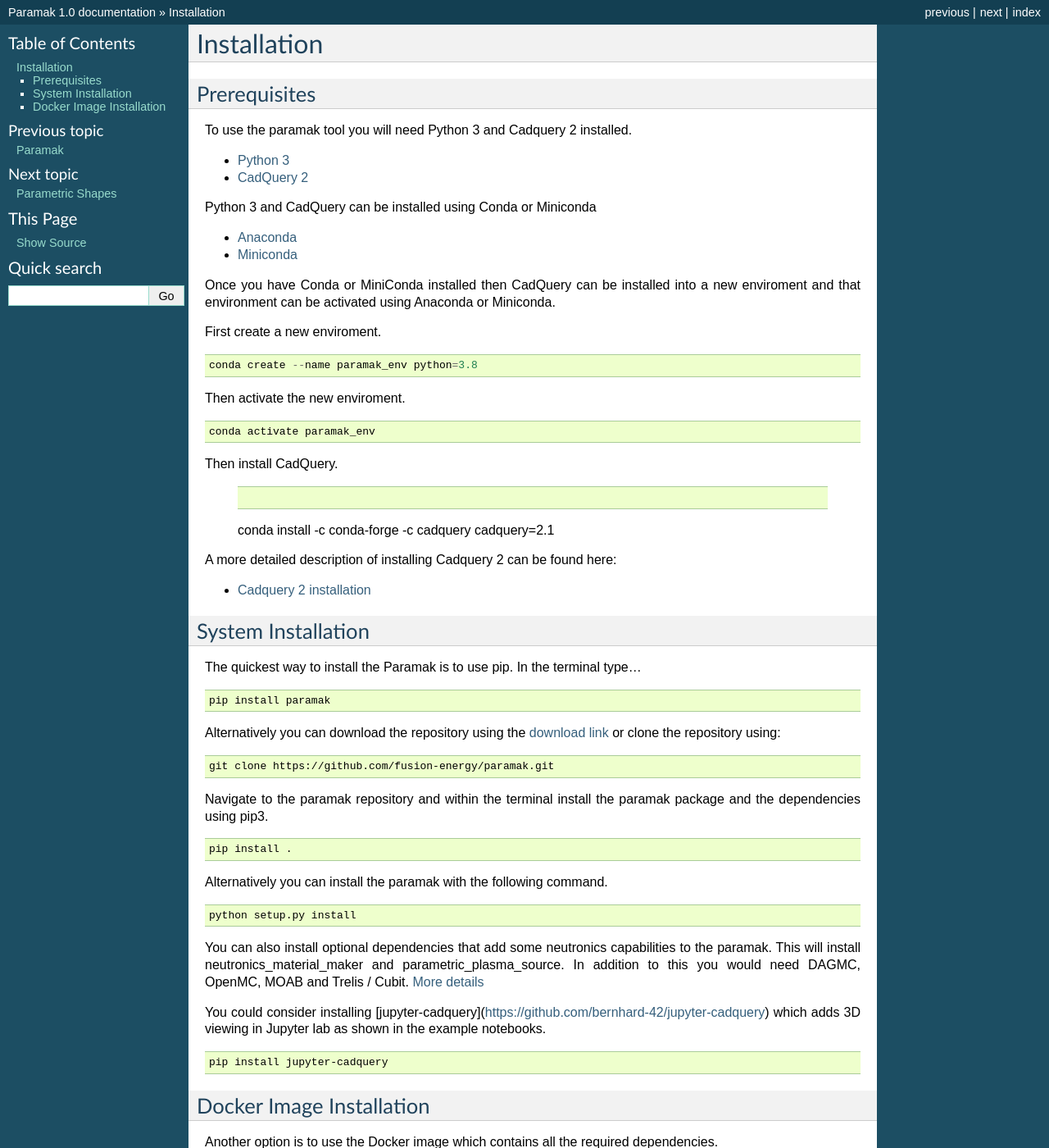
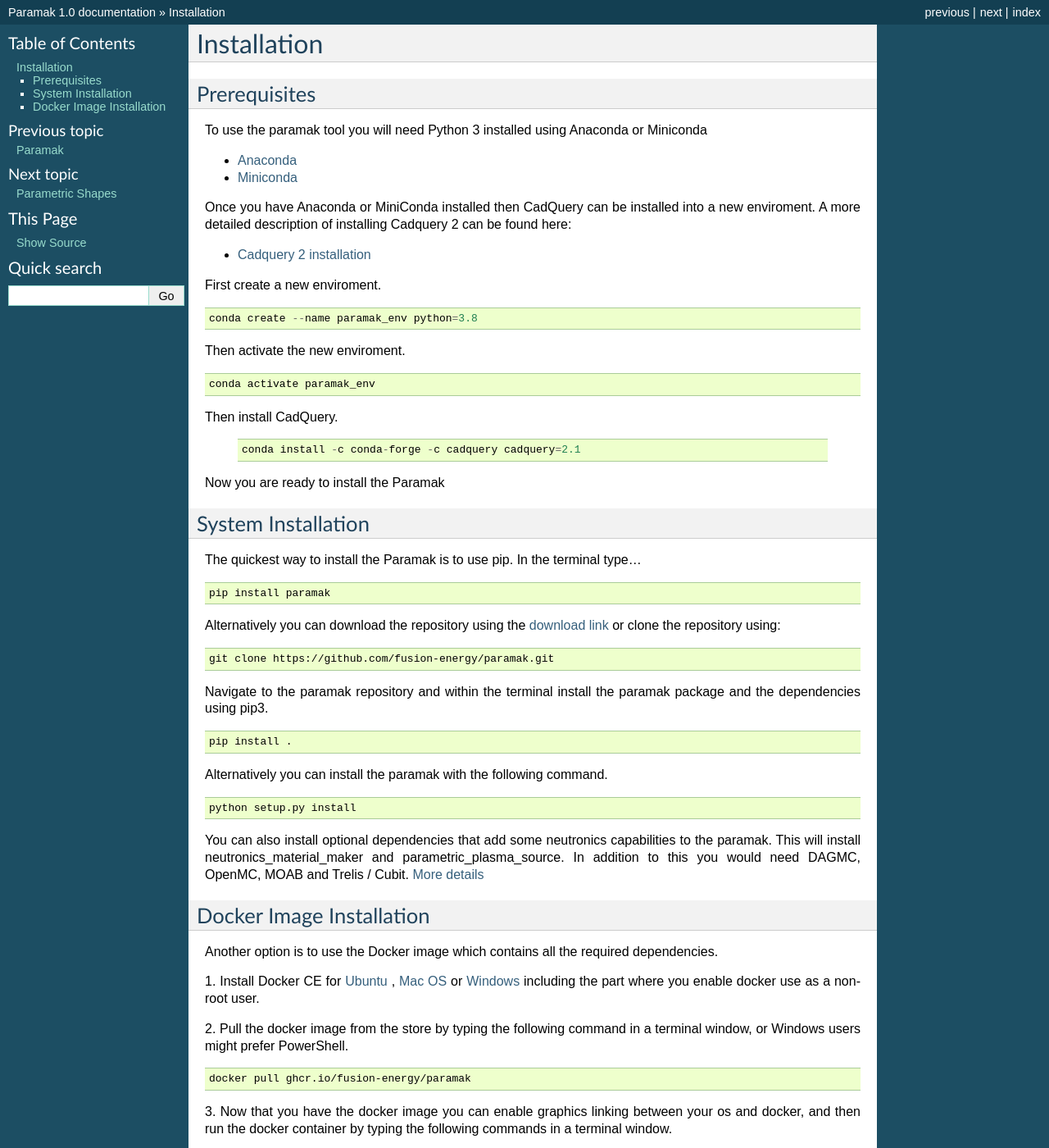
Before and after one commit to fusion-energy/paramak, a Sphinx documentation site: the page built from docs/source/paramak.install.rst, in a window 1280 px wide and 1400 px high. Shown: the whole window at 82% size. Built offline with Sphinx 7.4.7, drawn with Linux system fonts in a browser that asks for light colours.

Commit message:
clearer install instructions

```diff
--- a/docs/source/paramak.install.rst
+++ b/docs/source/paramak.install.rst
@@ -6,19 +6,18 @@
 Prerequisites
 -------------
 
-To use the paramak tool you will need Python 3 and Cadquery 2 installed.
-
-* `Python 3 <https://www.python.org/downloads/>`_
-
-* `CadQuery 2 <https://github.com/CadQuery/cadquery>`_
-
-Python 3 and CadQuery can be installed using Conda or Miniconda
+To use the paramak tool you will need Python 3 installed using Anaconda or
+Miniconda
 
 * `Anaconda <https://www.anaconda.com/>`_
 * `Miniconda <https://docs.conda.io/en/latest/miniconda.html>`_
 
-Once you have Conda or MiniConda installed then CadQuery can be installed
-into a new enviroment and that environment can be activated using Anaconda or Miniconda.
+Once you have Anaconda or MiniConda installed then CadQuery can be installed
+into a new enviroment. A more detailed description of installing Cadquery 2 can
+be found here:
+
+* `Cadquery 2 installation <https://cadquery.readthedocs.io/en/latest/installation.html>`_
+
 
 First create a new enviroment.
 
@@ -38,12 +37,9 @@
 
    .. code-block:: python
 
-   conda install -c conda-forge -c cadquery cadquery=2.1
+      conda install -c conda-forge -c cadquery cadquery=2.1
 
-
-A more detailed description of installing Cadquery 2 can be found here:
-
-* `Cadquery 2 installation <https://cadquery.readthedocs.io/en/latest/installation.html>`_
+Now you are ready to install the Paramak
 
 
 System Installation
@@ -79,15 +75,6 @@
 parametric_plasma_source. In addition to this you would need DAGMC, OpenMC,
 MOAB and Trelis / Cubit.
 `More details <https://paramak-neutronics.readthedocs.io>`_
-
-You could consider installing
-[jupyter-cadquery](https://github.com/bernhard-42/jupyter-cadquery) which adds
-3D viewing in Jupyter lab as shown in the example notebooks.
-
-.. code-block:: bash
-
-   pip install jupyter-cadquery
-
 
 
 Docker Image Installation
```
